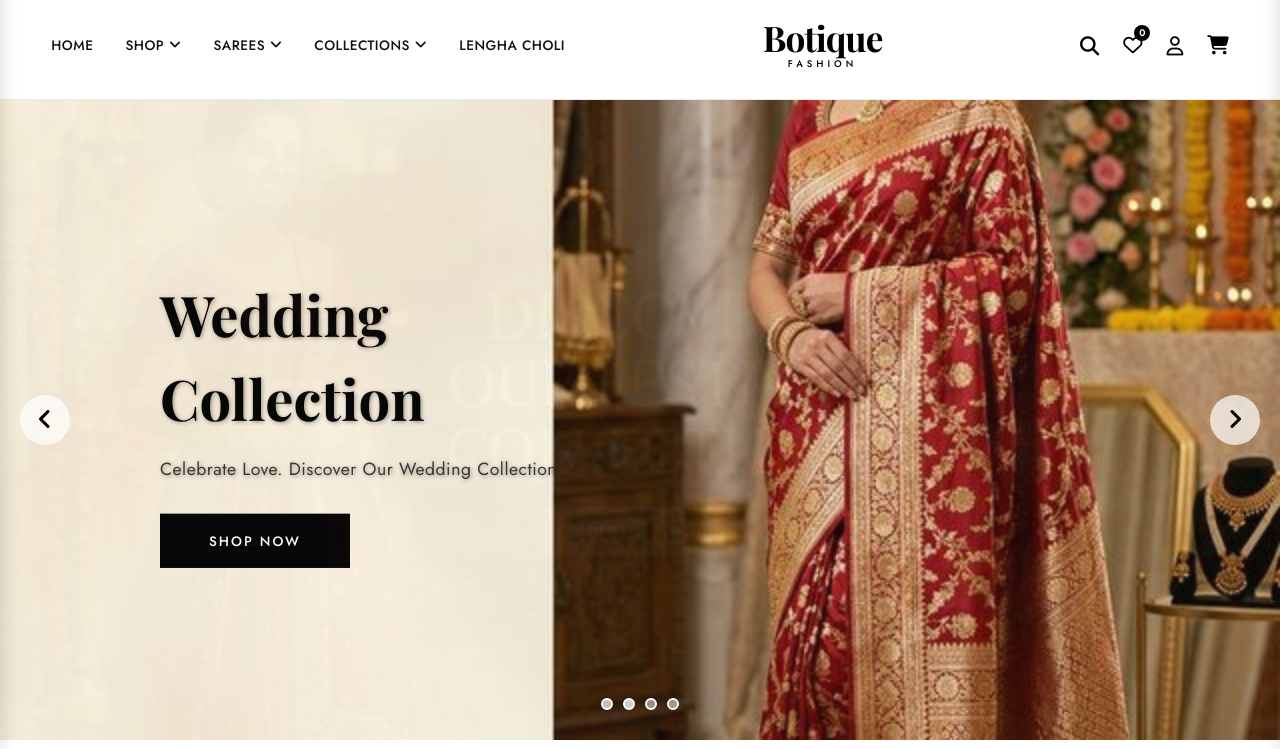
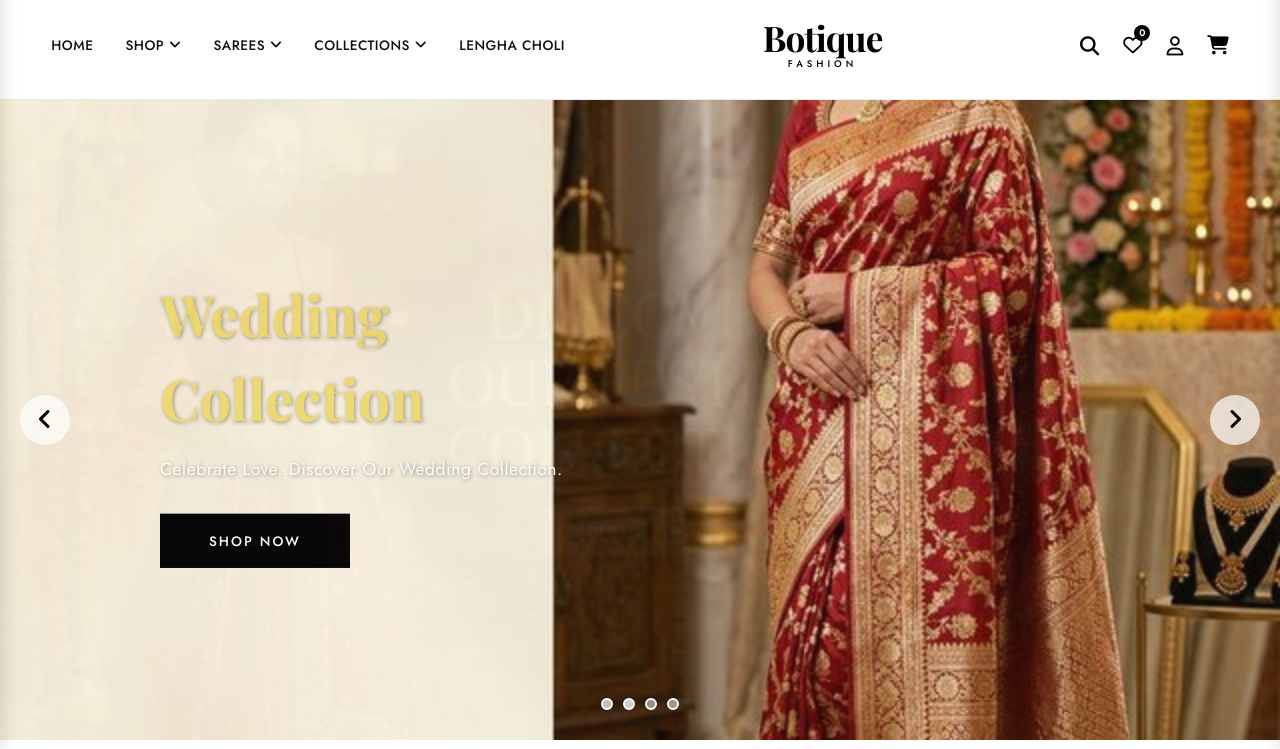
Before and after one commit to webhostingboutiques-tech/-boutique-Template6, a plain HTML site: page index.html in a window 1280 px wide. Shown: the part 51-800 px from the top of the page. Drawn offline with nearby package versions, Linux system fonts and the light colour scheme; a web font is replaced by a local one.

Commit message:
Update style.css

```diff
--- a/style.css
+++ b/style.css
@@ -68,8 +68,8 @@ ul { list-style: none; }
 .hero-banner { position: relative; height: 500px; display: flex; align-items: center; justify-content: center; text-align: center; overflow: hidden; background: #fdf2ee; }
 .hero-background { position: absolute; inset: 0; background: url('images/hero-saree.png') center/cover no-repeat; opacity: 0.8; mix-blend-mode: multiply; filter: contrast(1.1) brightness(1.2); }
 .hero-content { position: relative; z-index: 2; padding: 2rem; }
-.hero-content h2 { font-family: var(--font-heading); font-size: 3.5rem; margin-bottom: 0.5rem; color: #000; }
-.hero-content p { font-size: 1rem; color: #333; margin-bottom: 2rem; letter-spacing: 0.5px; }
+.hero-content h2 { font-family: var(--font-heading); font-size: 3.5rem; margin-bottom: 0.5rem; color: #eed76f; }
+.hero-content p { font-size: 1rem; color: #f8f4f43; margin-bottom: 2rem; letter-spacing: 0.5px; }
 
 /* 4. Features Bar */
 .features-bar { display: flex; justify-content: space-around; padding: 2.5rem 4%; border-bottom: 1px solid #ebebeb; max-width: 1400px; margin: 0 auto; }
```
